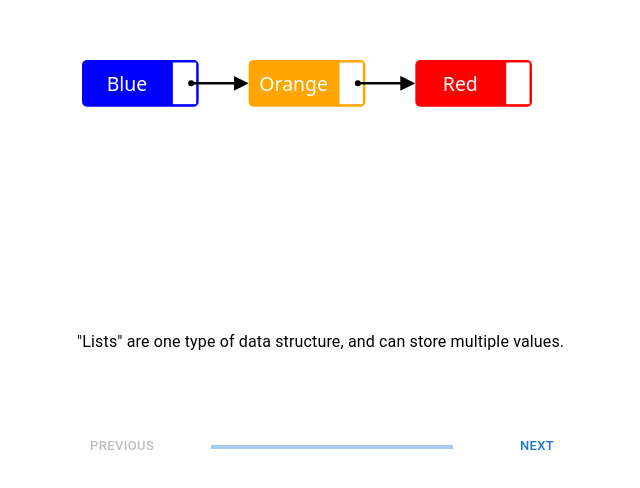
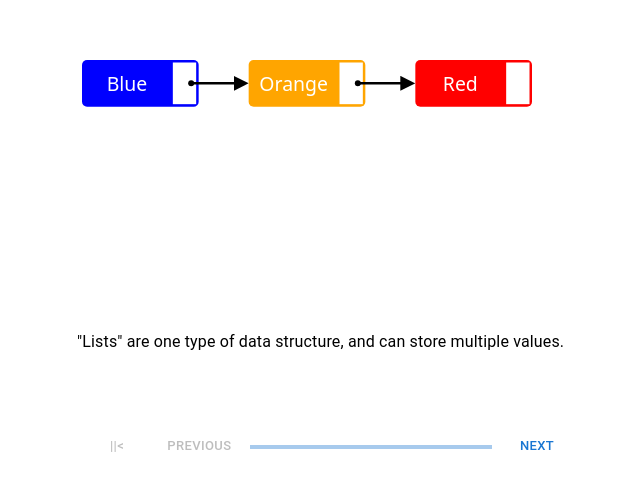
Before and after one commit to danielpopek94/Data_structures_and_algorithms_visualization, a Next.js app: page /components/Visualization/VisualizationSteps in a window 1280 px wide. Shown: the part 170-658 px from the top of the page, without its empty margins (313-953 px from the left). Built offline with nearby package versions, Linux system fonts and the light colour scheme.

Commit message:
added button to go back to first step

```diff
--- a/src/pages/components/Visualization/VisualizationSteps.tsx
+++ b/src/pages/components/Visualization/VisualizationSteps.tsx
@@ -20,6 +20,10 @@ export default function VisualizationSteps() {
 
     const handleBack = () => {
         setActiveStep((prevActiveStep) => prevActiveStep - 1);
+    };
+
+    const handleGoToFirstStep = () => {
+        setActiveStep(0);
     };
 
     const currentStep = steps[activeStep];
@@ -52,9 +56,14 @@ export default function VisualizationSteps() {
                     </Button>
                 }
                 backButton={
-                    <Button size="small" onClick={handleBack} disabled={activeStep === 0}>
-                        Previous
-                    </Button>
+                    <>
+                        <Button size="small" onClick={handleGoToFirstStep} disabled={activeStep === 0}>
+                            {'||<'}
+                        </Button>
+                        <Button size="small" onClick={handleBack} disabled={activeStep === 0}>
+                            Previous
+                        </Button>
+                    </>
                 }
             />
         </Box>
```
